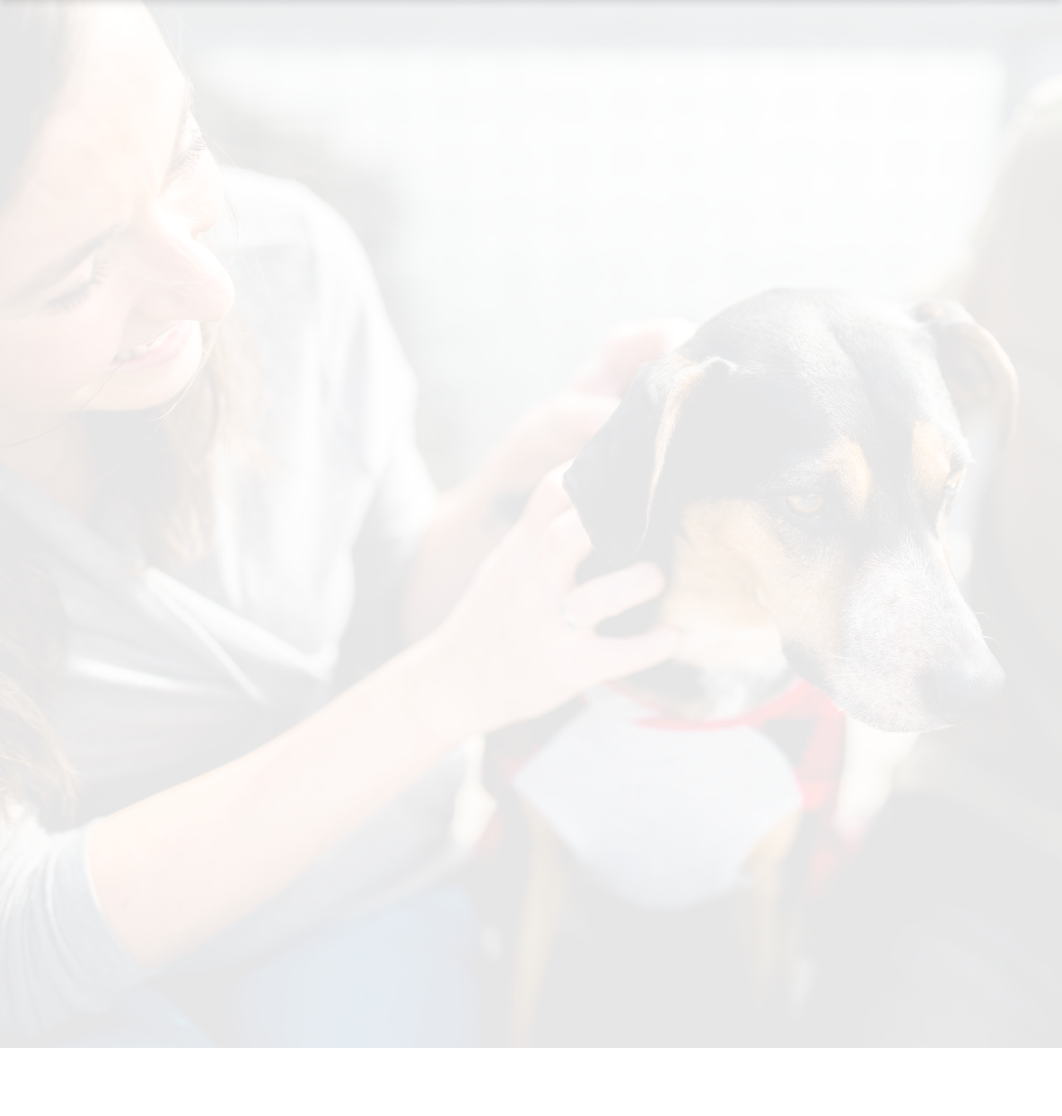
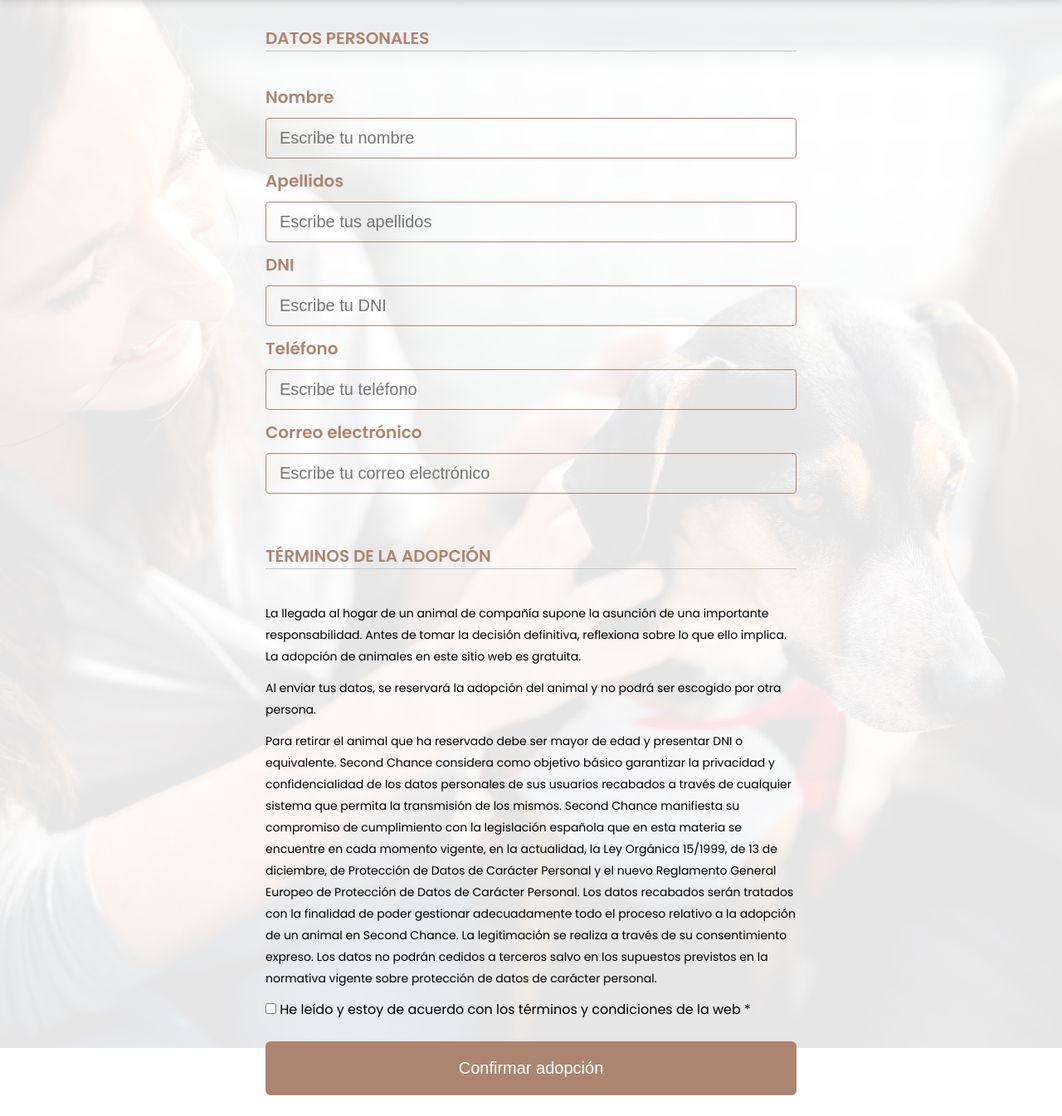
Before and after one commit to LidiaGarrigo/Second-Chance-Project, a PHP site: page /formAdopcion.php in a window 1280 px wide. Shown: the part 80-1425 px from the top of the page at 83% size. Before the commit the page ends 1343 px from the top, so only its background shows below. Run offline with PHP 8.4, Linux system fonts and the light colour scheme.

Commit message:
fichaAnimal

```diff
--- a/Css/formAdopcion.css
+++ b/Css/formAdopcion.css
@@ -6,6 +6,37 @@
 
 #formAdopcion{
     width: 100%;
-    height: 1343px;
-    background: url("../assets/fondo_formulario.png");
+    background: url("../assets/fondo_formulario.png") no-repeat;
+    padding: 4% 25% 2% 25%;
+    font-family: 'Poppins';
 }
+.titulosFormAdopcion {
+    font-weight: 600;
+    font-size: 20px;
+    line-height: 30px;
+    text-transform: uppercase;
+    color: #AC8571;
+    border-bottom: 1px solid #C4C4C4;
+    margin: 60px 0 28px 0;
+}
+#formulario{
+    display: flex;
+    flex-direction: column;
+}
+#contenedorForm p{
+margin-top: 12px;
+font-size: 14px;
+line-height: 26px;
+}
+
+#formulario label{
+    margin-top: 12px;
+}
+.contenedor-btn{
+    width: 100%;
+    display: flex;
+    justify-content: center;
+}
+#btn-confirmar{
+    margin-top: 4%;
+}
--- a/Css/style.css
+++ b/Css/style.css
@@ -388,24 +388,22 @@ nav {
 /* ------------ Inicio sección contacto ------------ */
 #contacto {
     width: 100%;
-    height: 1080px;
     background: linear-gradient(rgba(255, 255, 255, 0.86),
             rgba(255, 255, 255, 0.86)),
         url("../assets/ContactDog.png");
+    font-family: 'Poppins';
+    padding: 0 130px 80px 130px;
+    display: flex;
+    flex-direction: column;
+    align-items: center;
 }
 
 #contenedorContacto {
-    width: 1200px;
-    height: 615px;
-    margin-top: 70px;
-    margin-right: auto;
-    margin-left: auto;
-    overflow: hidden;
+    width: 60%;
+    margin-top: 50px;
 }
 
 #contenedorContacto>h2 {
-    font-family: 'Poppins';
-    font-style: normal;
     font-weight: 300;
     font-size: 30px;
     line-height: 45px;
@@ -414,12 +412,10 @@ nav {
 #formu {
     display: flex;
     flex-direction: column;
+    margin-top: 30px;
 }
 
 .etiquetaFormu {
-    display: block;
-    font-family: 'Poppins';
-    font-style: normal;
     font-weight: 600;
     font-size: 20px;
     line-height: 30px;
@@ -428,61 +424,62 @@ nav {
 }
 
 .inputFormu {
-    /* display: block; */
     border: 1px solid #AC8571;
-    box-sizing: border-box;
     border-radius: 4px;
     background-color: rgba(0, 0, 0, 0.0);
-    width: 977.28px;
-    height: 48px;
-    left: 0px;
-    top: 38px;
     margin-top: 10px;
+    color: #AC8571;
+    font-size: 20px;
+    padding: 12px 16px;
+}
+
+#formu input::placeholder {
+    -webkit-appearance: none;
+    font-size: 20px;
+    line-height: 30px;
+    color: #AC8571;
+}
+
+#formu input:focus::placeholder {
+    color: #AC8571;
+  }
+
+  #formu input:focus{
+    outline: none;
 }
 
 textarea {
-    width: 977.28px;
     height: 137px;
-    left: 0px;
-    top: 32px;
-    font-family: 'Poppins';
-    font-style: normal;
+    color: #AC8571;
     font-size: 20px;
     line-height: 30px;
     border: 1px solid #AC8571;
-    box-sizing: border-box;
     border-radius: 4px;
     background-color: rgba(0, 0, 0, 0.0);
     margin-bottom: 25px;
+    padding: 12px 16px;
+    font-family: 'Poppins';
 }
 
-form::placeholder {
+textarea::placeholder{
+    color: #AC8571;
     font-family: 'Poppins';
-    font-style: normal;
-    font-size: 20px;
-    line-height: 30px;
-    text-align: left;
-    text-indent: 16px;
-    color: #AC8571;
 }
 
-#btn-contacto {
-    width: 977px;
-    height: 72px;
-    left: 477px;
-    top: 2000px;
+#btn-contacto, #btn-confirmar {
+    width: 100%;
+    padding: 21px 45px;
     font-size: 20px;
     color: #FFFFFF;
     background: #AC8571;
-    box-sizing: border-box;
     border-radius: 6px;
     cursor: pointer;
     transition-duration: 0.2s;
+    border: none;
 }
 
-#btn-contacto:hover {
+#btn-contacto:hover, #btn-confirmar:hover {
     background-color: #EFB07D;
-    ;
 }
 
 /* ------------ Fin sección contacto ------------ */
--- a/datos.json
+++ b/datos.json
@@ -264,6 +264,6 @@
         "parrafo1": "La llegada al hogar de un animal de compañía supone la asunción de una importante responsabilidad. Antes de tomar la decisión definitiva, reflexiona sobre lo que ello implica. La adopción de animales en este sitio web es gratuita.",
         "parrafo2": "Al enviar tus datos, se reservará la adopción del animal y no podrá ser escogido por otra persona.",
         "parrafo3": "Para retirar el animal que ha reservado debe ser mayor de edad y presentar DNI o equivalente. Second Chance considera como objetivo básico garantizar la privacidad y confidencialidad de los datos personales de sus usuarios recabados a través de cualquier sistema que permita la transmisión de los mismos. Second Chance manifiesta su compromiso de cumplimiento con la legislación española que en esta materia se encuentre en cada momento vigente, en la actualidad, la Ley Orgánica 15/1999, de 13 de diciembre, de Protección de Datos de Carácter Personal y el nuevo Reglamento General Europeo de Protección de Datos de Carácter Personal. Los datos recabados serán tratados con la finalidad de poder gestionar adecuadamente todo el proceso relativo a la adopción de un animal en Second Chance. La legitimación se realiza a través de su consentimiento expreso. Los datos no podrán cedidos a terceros salvo en los supuestos previstos en la normativa vigente sobre protección de datos de carácter personal.",
-        "checkbox": "He leído y estoy de acuerdo con los términos y condiciones de la web *"
+        "checkbox": " He leído y estoy de acuerdo con los términos y condiciones de la web *"
     }
 }
--- a/formAdopcion.php
+++ b/formAdopcion.php
@@ -1,3 +1,10 @@
+<?php
+
+$json = file_get_contents('datos.json');
+$datos = json_decode($json, true);
+
+?>
+
 <!DOCTYPE html>
 <html lang="en">
 
@@ -12,11 +19,40 @@
 </head>
 
 <body>
-<header id="encabezado">
-    <?php require "navbar.php" ?>
-</header>
+    <header id="encabezado">
+        <?php require "navbar.php" ?>
+    </header>
     <section id="formAdopcion">
+        <div id="contenedorForm">
 
+            <h3 class="titulosFormAdopcion">Datos personales</h3>
+            <form id="formulario" action="">
+                <label class="etiquetaFormu" for="">Nombre</label>
+                <input class="inputFormu" type="text" placeholder="Escribe tu nombre">
+                <label class="etiquetaFormu" for="">Apellidos</label>
+                <input class="inputFormu" type="text" placeholder="Escribe tus apellidos">
+                <label class="etiquetaFormu" for="">DNI</label>
+                <input class="inputFormu" type="text" placeholder="Escribe tu DNI">
+                <label class="etiquetaFormu" for="">Teléfono</label>
+                <input class="inputFormu" type="tel" placeholder="Escribe tu teléfono">
+                <label class="etiquetaFormu" for="">Correo electrónico</label>
+                <input class="inputFormu" type="email" placeholder="Escribe tu correo electrónico">
+
+                <h3 class="titulosFormAdopcion">términos de la adopción</h3>
+                <p><?php echo $datos['formularioAdopcion']['parrafo1']; ?></p>
+                <p><?php echo $datos['formularioAdopcion']['parrafo2']; ?></p>
+                <p><?php echo $datos['formularioAdopcion']['parrafo3']; ?></p>
+
+                <label>
+                    <input type="checkbox" id="cbox1" value=""><?php echo $datos['formularioAdopcion']['checkbox']; ?>
+                </label>
+                <div class="contenedor-btn">
+                    <button id="btn-confirmar">Confirmar adopción</button>
+
+                </div>
+            </form>
+
+        </div>
     </section>
 </body>
 
```
Also changed, not shown: 1 other file.
